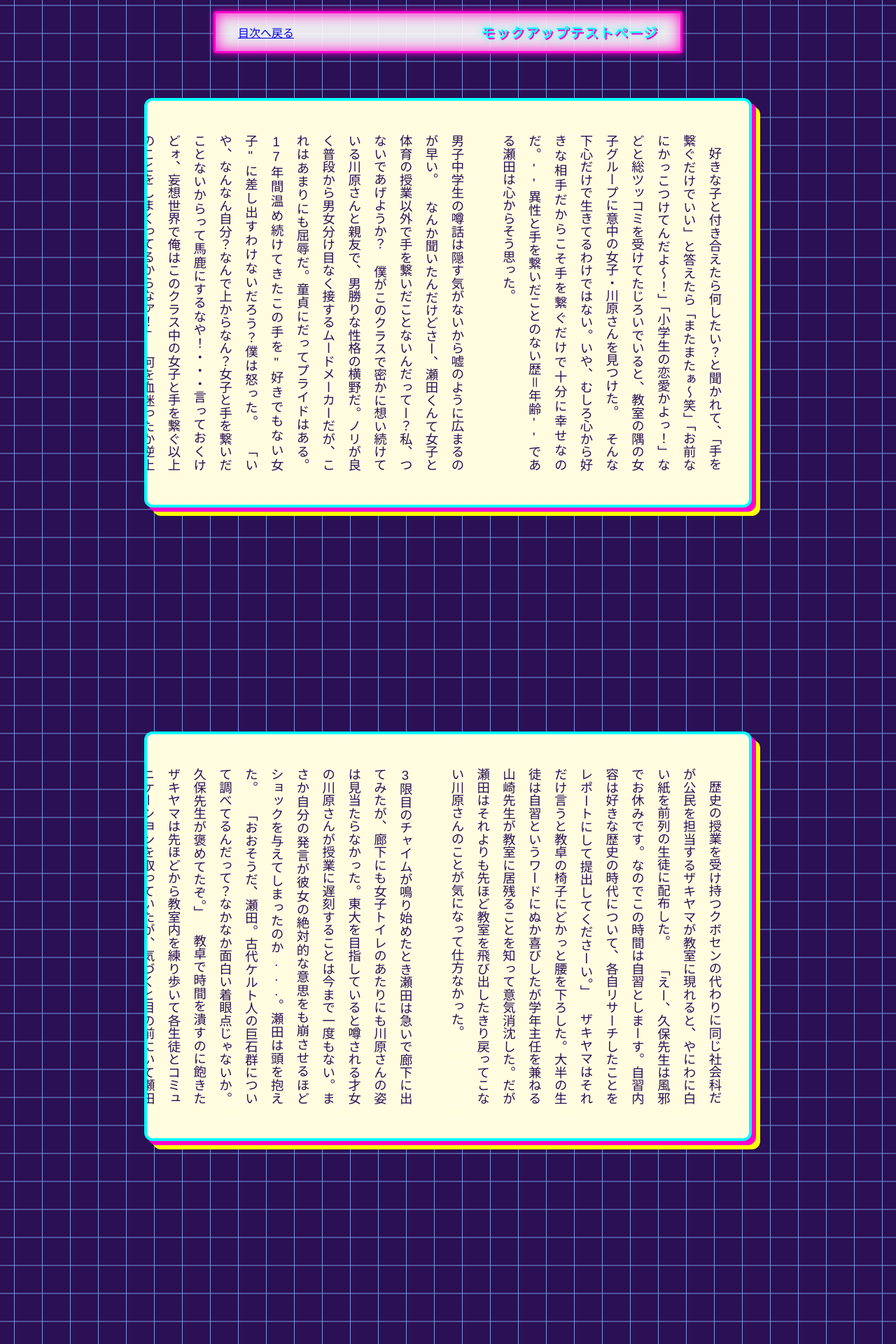
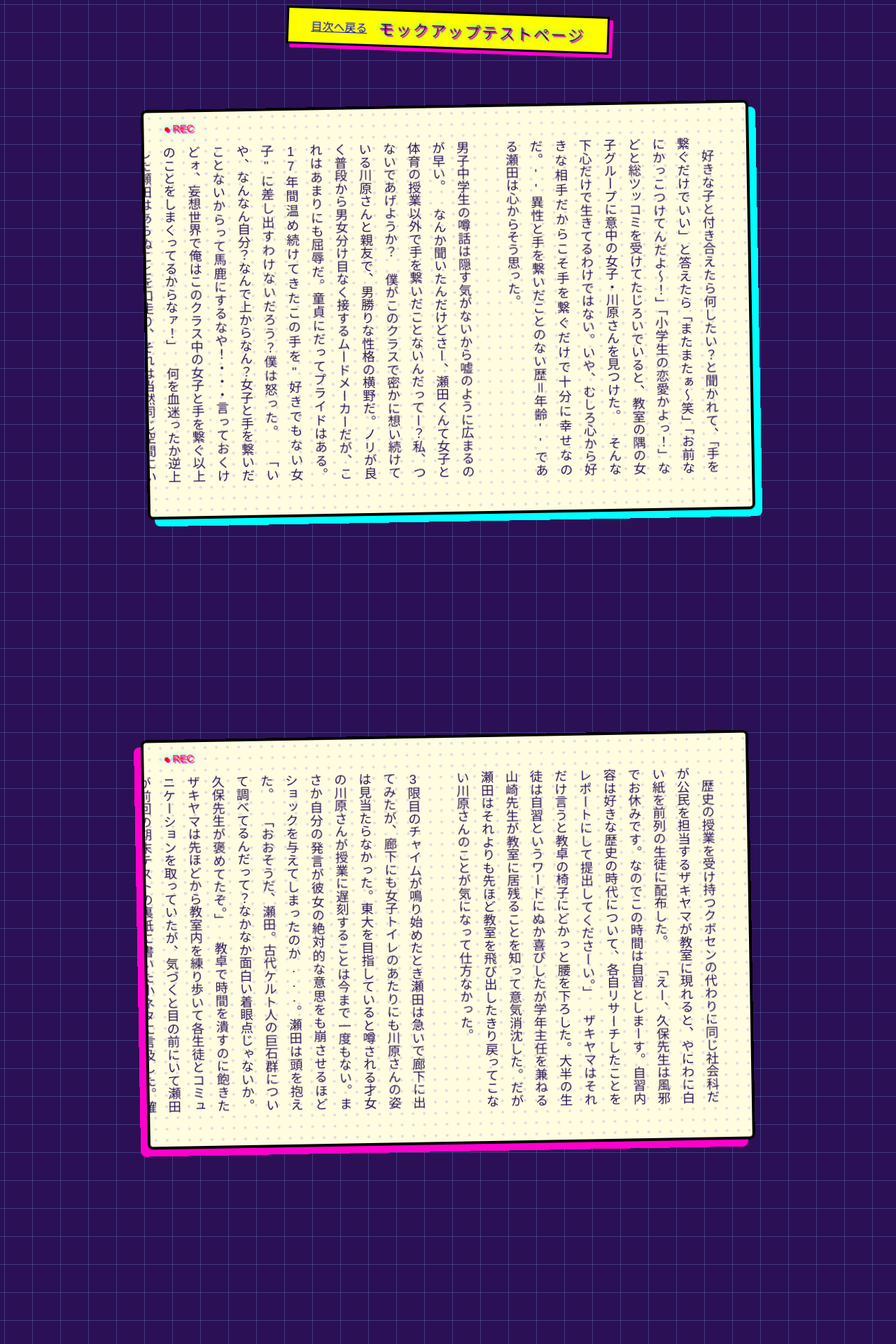
Before and after one commit to REMriaTV/HandtoHand, a Jekyll site: the page built from docs/manuscript/test-manuscript.md, in a window 1280 px wide. Shown: the top 1920 px of the page at 70% size. Built offline with Jekyll 4.4.1, drawn with Linux system fonts in a browser that asks for light colours.

Commit message:
より攻めたポップページに。動きあり

```diff
--- a/docs/assets/css/story.css
+++ b/docs/assets/css/story.css
@@ -4,19 +4,46 @@
 :root {
     /* 色パレット：ネオン＆パステル */
     --bg-main: #2b1055;      /* 深いナイトパープル */
-    --bg-grid: #7597de;      /* グリッド線の色（エレクトリックブルー） */
+    --bg-grid: #7597de;      /* グリッド線の色 */
 
-    --card-bg: #fffce0;      /* 明るいクリームイエロー */
-    --text-color: #2b1055;   /* 文字色（背景と同じ深い紫） */
+    --card-bg: #fffce0;      /* クリームイエロー */
+    --text-color: #2b1055;   /* 文字色 */
 
     /* アクセントカラー */
-    --neon-pink: #ff00cc;    /* ホットピンク */
-    --neon-blue: #00ffff;    /* シアンブルー */
-    --neon-yellow: #ffff00;  /* ネオンイエロー */
+    --neon-pink: #ff00cc;
+    --neon-blue: #00ffff;
+    --neon-yellow: #ffff00;
 
-    /* カードの高さ設定（変更なし） */
+    /* カードの高さ設定 */
     --card-height-pc: 65vh;
     --card-height-mobile: 66vh;
+}
+
+/* =========================================
+   アニメーション定義
+   ========================================= */
+/* 背景グリッドのスクロール */
+@keyframes scrollGrid {
+    0% { background-position: 0 0; }
+    100% { background-position: 40px 40px; }
+}
+
+/* ネオンの点滅 */
+@keyframes neonFlicker {
+    0%, 19%, 21%, 23%, 25%, 54%, 56%, 100% {
+        opacity: 1;
+        text-shadow: 2px 2px 0 var(--neon-pink), 0 0 10px var(--neon-blue);
+    }
+    20%, 24%, 55% {
+        opacity: 0.5;
+        text-shadow: none;
+    }
+}
+
+/* カードのふわふわ浮遊 */
+@keyframes floatCard {
+    0%, 100% { transform: rotate(-1deg) translateY(0); }
+    50% { transform: rotate(-1deg) translateY(-5px); }
 }
 
 /* =========================================
@@ -29,81 +56,105 @@
     min-height: 100vh;
     overflow-x: hidden;
 
-    /* ★背景：レトロなグリッド模様に変更 */
     background-color: var(--bg-main);
+
+    /* 背景：動くグリッド */
     background-image:
-        linear-gradient(var(--bg-grid) 1px, transparent 1px),
-        linear-gradient(90deg, var(--bg-grid) 1px, transparent 1px);
-    background-size: 40px 40px; /* グリッドのサイズ */
-    background-position: center center;
+        linear-gradient(rgba(117, 151, 222, 0.3) 1px, transparent 1px),
+        linear-gradient(90deg, rgba(117, 151, 222, 0.3) 1px, transparent 1px);
+    background-size: 40px 40px;
+    animation: scrollGrid 4s linear infinite; /* 常に動かす！ */
 
     color: var(--text-color);
-    /* 本文は読みやすい明朝体を維持しつつ、少しポップなゴシックも予備に追加 */
-    font-family: "Yu Mincho", "YuMincho", "Hiragino Mincho ProN", "HiraMinProN-W3", "Noto Serif JP", "游ゴシック体", YuGothic, "Yu Gothic", sans-serif;
+    /* ★本文フォント：丸文字で「ダサエモ」復活 */
+    font-family: 'Zen Maru Gothic', sans-serif;
+    font-weight: 500; /* 少し太めでポップに */
 }
 
 /* =========================================
-   ヘッダー（ネオンサイン風）
+   背景装飾（メンフィス柄）
+   ========================================= */
+body::before {
+    content: "";
+    position: fixed;
+    top: 15vh;
+    left: -5vw;
+    width: 200px;
+    height: 200px;
+    background: radial-gradient(circle, var(--neon-pink) 20%, transparent 20%);
+    background-size: 20px 20px;
+    opacity: 0.2;
+    transform: rotate(20deg);
+    z-index: -1;
+}
+
+body::after {
+    content: "";
+    position: fixed;
+    bottom: 10vh;
+    right: -2vw;
+    width: 0;
+    height: 0;
+    border-left: 80px solid transparent;
+    border-right: 80px solid transparent;
+    border-bottom: 140px solid var(--neon-blue);
+    opacity: 0.2;
+    transform: rotate(-15deg);
+    z-index: -1;
+}
+
+/* =========================================
+   ヘッダー（ステッカー風）
    ========================================= */
 .story-header {
     position: sticky;
     top: 1rem;
     z-index: 100;
 
-    width: 90%;
-    max-width: 600px;
+    width: auto;
+    max-width: 90%;
     margin: 0 auto;
+    display: inline-flex; /* 幅をコンテンツに合わせる */
+    left: 50%;
+    transform: translateX(-50%) rotate(2deg); /* 真ん中に置いて少し傾ける */
 
-    /* カセットテープのラベルのようなデザイン */
-    background: rgba(255, 255, 255, 0.9); /* 少し透ける白 */
-    padding: 0.8rem 2rem;
+    background: var(--neon-yellow);
+    padding: 0.5rem 2rem;
 
-    /* 枠線をネオン風に */
-    border: 3px solid var(--neon-pink);
-    border-radius: 4px;
+    border: 3px solid #000;
+    box-shadow: 5px 5px 0 var(--neon-pink);
 
-    display: flex;
-    justify-content: space-between;
+    justify-content: center;
     align-items: center;
-
-    /* 発光するような影 */
-    box-shadow:
-        0 0 10px var(--neon-pink),
-        0 0 20px var(--neon-pink) inset;
+    gap: 1rem;
 }
 
 .story-title {
-    font-weight: bold;
+    /* ★タイトルフォント：ドット文字でゲーム風 */
+    font-family: 'DotGothic16', sans-serif;
+    font-size: 1.4rem;
     letter-spacing: 0.1em;
-    font-size: 1.2rem;
-    /* タイトル文字をネオン風に光らせる */
-    color: var(--neon-blue);
-    text-shadow:
-        2px 2px 0 var(--neon-pink),
-        0 0 10px var(--neon-blue);
+    color: var(--bg-main);
 
-    /* タイトルだけ少しポップなゴシック体で強調しても面白いかも */
-    font-family: "游ゴシック体", YuGothic, "Yu Gothic", sans-serif;
+    /* アニメーション適用 */
+    animation: neonFlicker 3s infinite;
 }
 
 .story-meta {
-    font-size: 0.9rem;
-    font-weight: bold;
-    /* メタ情報もポップに */
-    background: var(--neon-yellow);
-    color: var(--bg-main);
-    padding: 0.3rem 1rem;
-    border-radius: 20px;
-    transform: rotate(-5deg); /* 少し傾けて遊び心を */
-    box-shadow: 3px 3px 0 var(--neon-pink);
+    font-family: 'DotGothic16', sans-serif;
+    font-size: 1rem;
+    background: #000;
+    color: var(--neon-yellow);
+    padding: 0.2rem 0.8rem;
+    border-radius: 4px;
 }
 
 /* =========================================
-   メインエリア設定（基本レイアウトは維持）
+   メインエリア設定
    ========================================= */
 .story-main {
     box-sizing: border-box;
-    padding: 5rem 1rem;
+    padding: 6rem 1rem;
     width: 100%;
     max-width: 900px;
     margin: 0 auto;
@@ -114,19 +165,18 @@
 }
 
 /* =========================================
-   カード兼テキストブロック（ポップな装飾）
+   カード兼テキストブロック
    ========================================= */
 .story-main p {
     margin: 0;
     display: block;
     background-color: var(--card-bg);
-    padding: 3rem 2rem;
+    padding: 3rem 2.5rem;
     box-sizing: border-box;
     width: 100%;
 
     writing-mode: vertical-rl;
     text-orientation: upright;
-
     text-indent: 1em;
 
     height: var(--card-height-pc);
@@ -134,45 +184,64 @@
     overflow-x: auto;
     overflow-y: hidden;
 
-    line-height: 2.0;
+    line-height: 1.9;
     font-size: 1.15rem;
     text-align: justify;
-
     white-space: normal;
     line-break: strict;
 
-    /* ★変更：ポップな枠と影 */
-    border: 4px solid var(--neon-blue);
-    border-radius: 12px; /* 少し丸く */
+    /* ★枠線：太い黒枠でコミック風に引き締め */
+    border: 4px solid #000;
+    border-radius: 8px;
 
-    /* 色をずらした影で版ズレ感を表現 */
-    box-shadow:
-        6px 6px 0 var(--neon-pink),
-        12px 12px 0 var(--neon-yellow);
+    /* 影：派手なシアン */
+    box-shadow: 10px 10px 0 var(--neon-blue);
 
     position: relative;
 
-    /* カードの背景にうっすらパターンを入れる（オプション） */
-    background-image: radial-gradient(var(--neon-blue) 10%, transparent 10%);
-    background-size: 20px 20px;
-    background-blend-mode: soft-light;
+    /* ★カード自体を少し傾けて配置 */
+    transform: rotate(-1deg);
+    /* ふわふわアニメーション */
+    animation: floatCard 6s ease-in-out infinite;
+
+    /* カードの背景にドットパターン */
+    background-image: radial-gradient(#ddd 15%, transparent 15%);
+    background-size: 16px 16px;
 }
 
-/* 以前の四隅の装飾は削除しました */
+/* 2枚目のカードは逆に傾ける（リズムを作る） */
+.story-main p:nth-child(even) {
+    transform: rotate(1deg);
+    animation-delay: -3s; /* タイミングをずらす */
+    box-shadow: -10px 10px 0 var(--neon-pink); /* 影の色も変える！ */
+}
 
-/* スクロールバーのデザインをネオンカラーに */
+/* カード右上の「SIDE A」みたいな装飾 */
+.story-main p::after {
+    content: "● REC";
+    position: absolute;
+    top: 10px;
+    left: 10px;
+    font-family: 'DotGothic16', sans-serif;
+    color: red;
+    font-size: 0.9rem;
+    writing-mode: horizontal-tb;
+    animation: neonFlicker 2s infinite;
+}
+
+/* スクロールバー */
 .story-main p::-webkit-scrollbar {
-    height: 10px;
-    width: 10px;
+    height: 12px;
+    width: 12px;
 }
 .story-main p::-webkit-scrollbar-track {
-    background: var(--card-bg);
-    border: 2px solid var(--neon-blue);
+    background: #000;
+    border: 2px solid #fff;
 }
 .story-main p::-webkit-scrollbar-thumb {
-    background: var(--neon-pink);
-    border-radius: 0;
-    box-shadow: 2px 2px 0 var(--neon-yellow);
+    background: var(--neon-yellow);
+    border: 2px solid #000;
+    border-radius: 6px;
 }
 
 /* =========================================
@@ -180,32 +249,37 @@
    ========================================= */
 @media (max-width: 640px) {
     .story-header {
-        width: 95%;
-        padding: 0.6rem 1rem;
+        width: auto;
+        padding: 0.4rem 1rem;
+        transform: translateX(-50%) rotate(0deg); /* スマホは傾けないほうが見やすいかも */
     }
     .story-title {
         font-size: 1rem;
     }
 
     .story-main {
-        padding: 4rem 0.5rem;
+        padding: 5rem 0.5rem;
         gap: 8rem;
     }
 
-    .story-main p {
+    .story-main p, .story-main p:nth-child(even) {
         width: 90% !important;
         margin: 0 auto;
         height: var(--card-height-mobile);
+
+        /* スマホでは傾きをキャンセル（画面幅いっぱい使うため） */
+        transform: rotate(0deg);
+        animation: none; /* 動きも止める（重くなるのを防ぐ） */
 
         font-size: 1rem;
         line-height: 1.8;
         padding: 2.5rem 1.5rem;
 
-        /* スマホでの影調整（少し小さく） */
-        box-shadow:
-            4px 4px 0 var(--neon-pink),
-            8px 8px 0 var(--neon-yellow);
+        box-shadow: 6px 6px 0 var(--neon-blue);
+    }
 
-        background-size: 15px 15px; /* パターンも小さく */
+    /* スマホでも偶数は影の色だけ変える */
+    .story-main p:nth-child(even) {
+        box-shadow: 6px 6px 0 var(--neon-pink);
     }
 }
```
